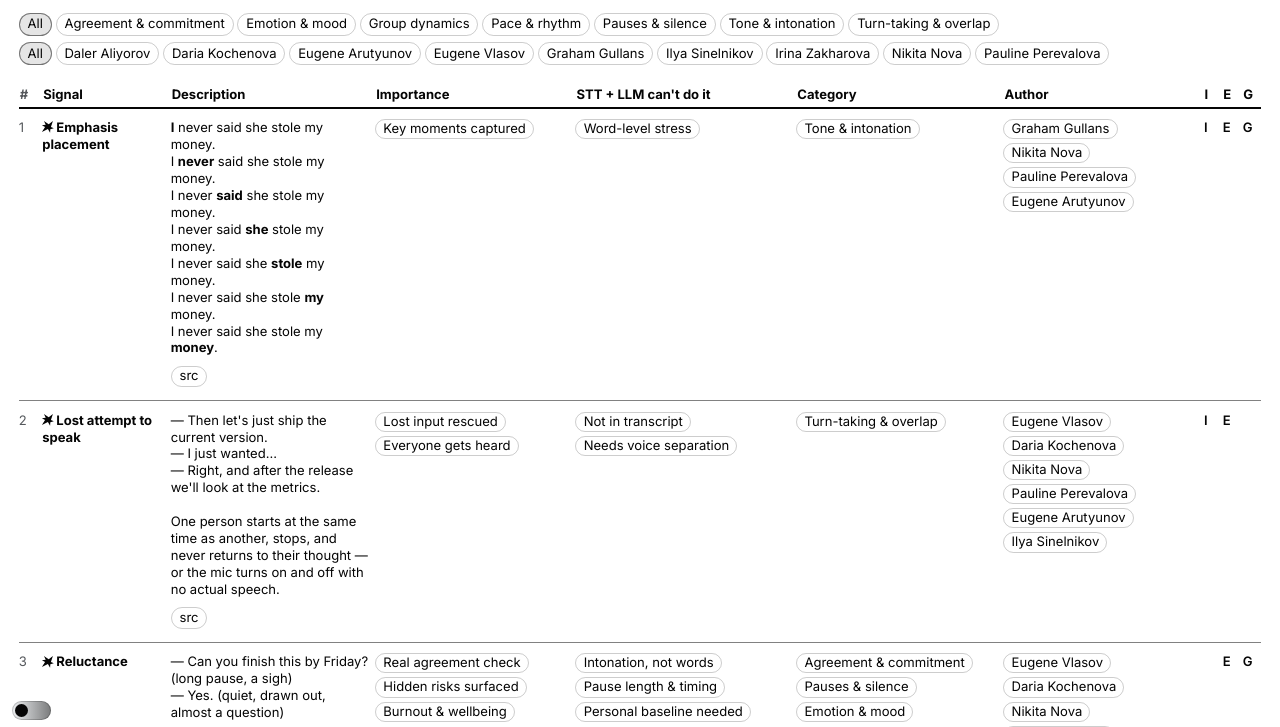
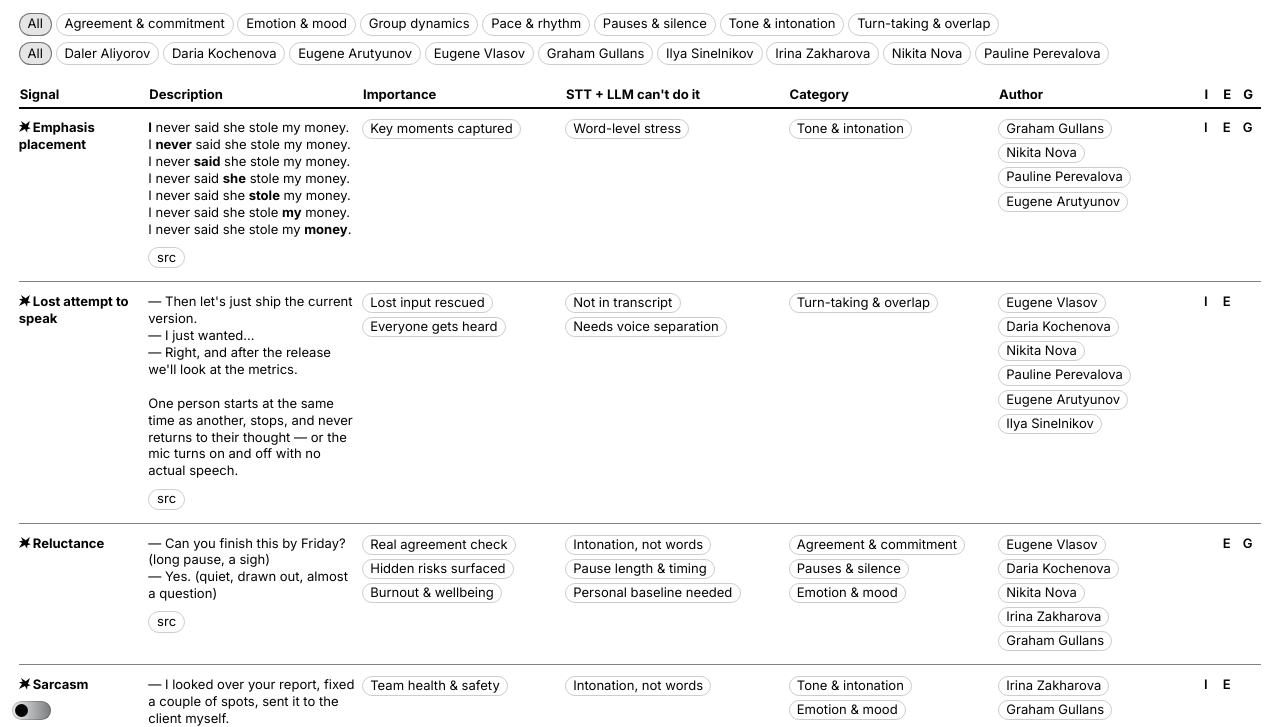
Before and after one commit to Eugene-Arutyunov/deeptalk-signals-brainstorm, a plain HTML site: page index.html in a window 1280 px wide. Shown: the part 68-795 px from the top of the page. Drawn offline with Linux system fonts and the light colour scheme.

Commit message:
Remove meaningless number column from signals table
Co-Authored-By: Claude Fable 5 <noreply@anthropic.com>

```diff
--- a/css/app.css
+++ b/css/app.css
@@ -68,15 +68,10 @@
 
   & th,
   & td {
-    &:nth-child(6),
-    &:nth-child(7) {
+    &:nth-child(5),
+    &:nth-child(6) {
       min-width: 7em;
     }
-  }
-
-  & .signals-table__num {
-    min-width: 1.8em;
-    color: var(--ids__text-caption);
   }
 
   & .signals-cell-signal {
--- a/index.html
+++ b/index.html
@@ -41,7 +41,6 @@
         <table class="signals-table" id="signals-table">
           <thead>
             <tr>
-              <th data-sort="n" class="signals-table__num">#</th>
               <th data-sort="signal">Signal</th>
               <th data-sort="description">Description</th>
               <th data-sort="importance">Importance</th>
--- a/js/app.js
+++ b/js/app.js
@@ -23,7 +23,6 @@
     if (a.authors.length !== b.authors.length) return b.authors.length - a.authors.length;
     return a.signal.localeCompare(b.signal);
   });
-  SIGNALS.forEach((s, i) => (s.n = i + 1));
 
   const state = {
     categories: new Set(),
@@ -193,7 +192,6 @@
       descTd.appendChild(srcLine);
 
       tr.append(
-        cell(signal.n, "signals-table__num"),
         signalTd,
         descTd,
         tagsCell(signal.importance),
```
